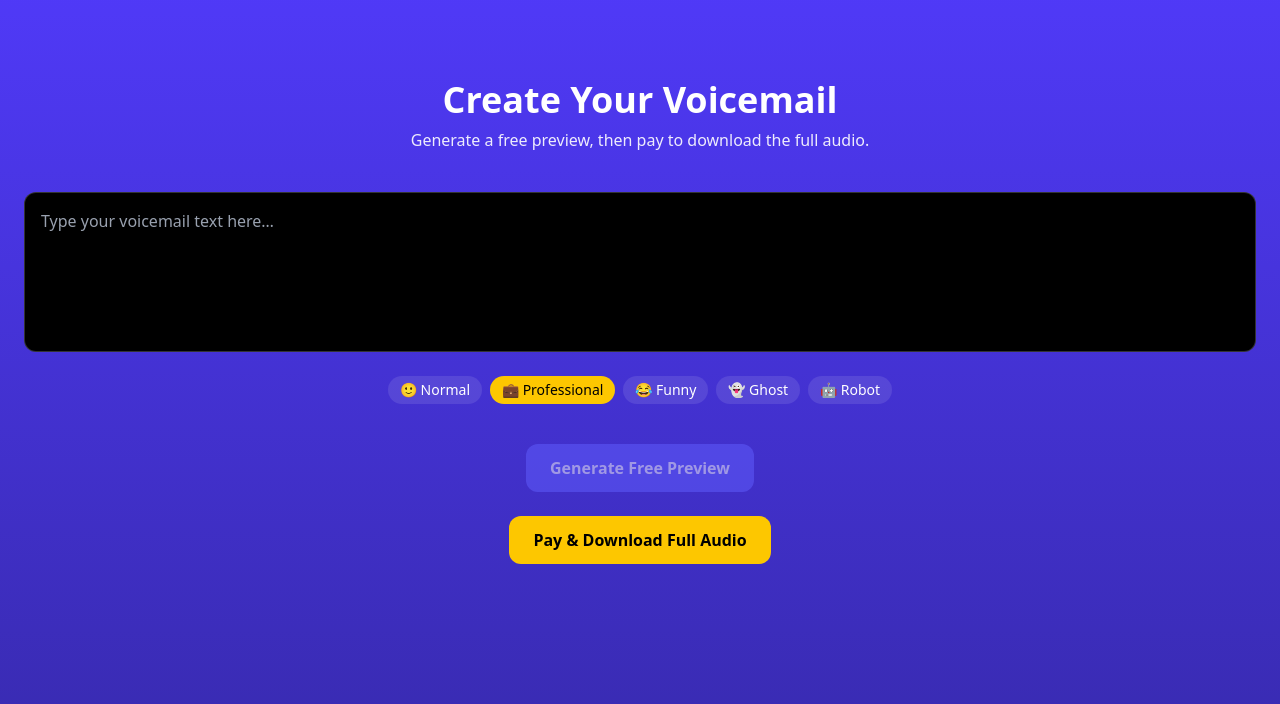
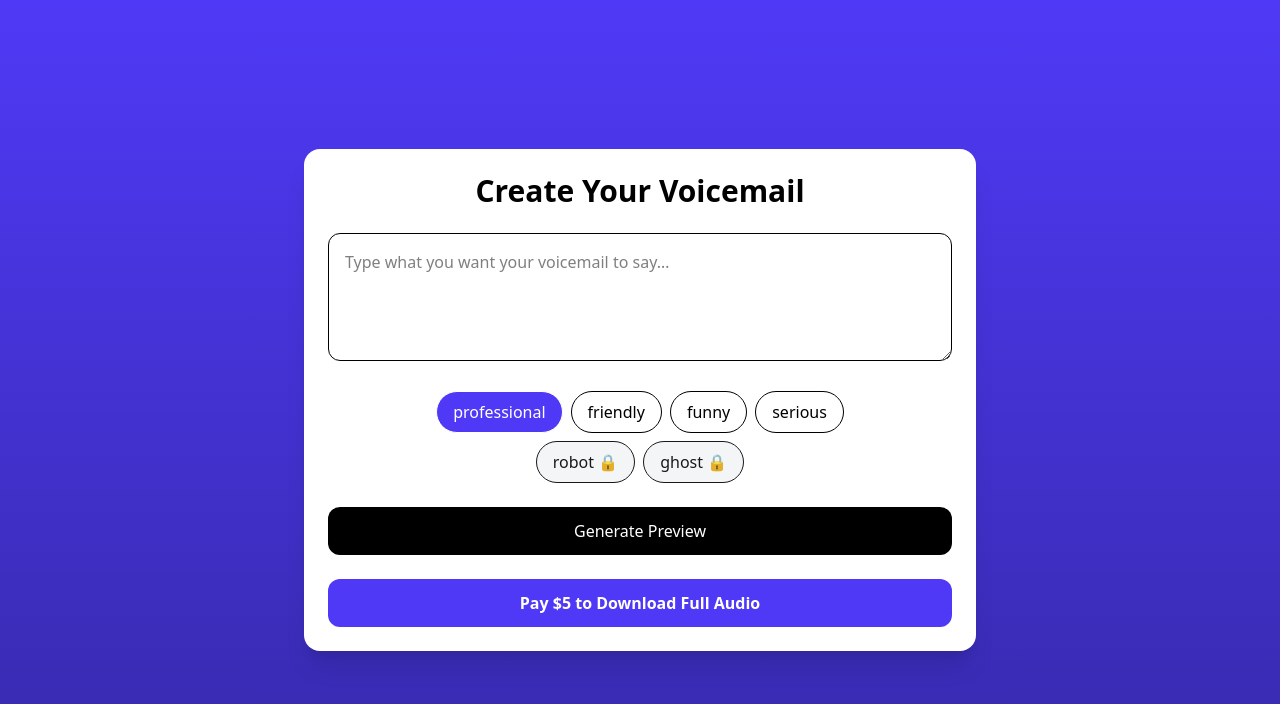
Before and after one commit to luckyone0701/voicemail-genie, a Next.js app: page /create in a window 1280 px wide. Shown: the top 704 px of the page. Built offline with nearby package versions, Linux system fonts and the light colour scheme.

Commit message:
Fix Create page + add premium upsell UI

```diff
--- a/app/create/page.tsx
+++ b/app/create/page.tsx
@@ -1,29 +1,46 @@
 "use client";
 
-import { useState } from "react";
+import { useEffect, useState } from "react";
 
-const TONES = [
-  { id: "normal", label: "🙂 Normal" },
-  { id: "professional", label: "💼 Professional" },
-  { id: "funny", label: "😂 Funny" },
-  { id: "ghost", label: "👻 Ghost" },
-  { id: "robot", label: "🤖 Robot" },
-] as const;
+type ToneId =
+  | "professional"
+  | "friendly"
+  | "funny"
+  | "serious"
+  | "robot"
+  | "ghost";
 
-type ToneId = (typeof TONES)[number]["id"];
+const FREE_TONES: ToneId[] = [
+  "professional",
+  "friendly",
+  "funny",
+  "serious",
+];
 
+const PREMIUM_TONES: ToneId[] = ["robot", "ghost"];
 
 export default function CreatePage() {
   const [text, setText] = useState("");
   const [tone, setTone] = useState<ToneId>("professional");
-  const [audioUrl, setAudioUrl] = useState<string | null>(null);
+  const [audio, setAudio] = useState<string | null>(null);
   const [loading, setLoading] = useState(false);
+  const [paid, setPaid] = useState(false);
+  const [premium, setPremium] = useState(false);
+
+  // Detect unlocks via query params
+  useEffect(() => {
+    const params = new URLSearchParams(window.location.search);
+    if (params.get("paid") === "1") setPaid(true);
+    if (params.get("upsell") === "success") {
+      setPaid(true);
+      setPremium(true);
+    }
+  }, []);
 
   async function generatePreview() {
     setLoading(true);
-    setAudioUrl(null);
+    setAudio(null);
 
-    try {
     const res = await fetch("/api/preview", {
       method: "POST",
       headers: { "Content-Type": "application/json" },
@@ -31,96 +48,126 @@ export default function CreatePage() {
     });
 
     const data = await res.json();
-      if (data.audio) setAudioUrl(data.audio);
-    } catch (e) {
-      console.error("Preview failed", e);
-    } finally {
+    if (data.audio) setAudio(data.audio);
+
     setLoading(false);
   }
-  }
 
-  async function goToCheckout() {
+  async function pay() {
     const res = await fetch("/api/checkout", { method: "POST" });
     const data = await res.json();
     window.location.href = data.url;
   }
 
+  async function upgrade() {
+    const res = await fetch("/api/checkout/upsell", {
+      method: "POST",
+      headers: { "Content-Type": "application/json" },
+      body: JSON.stringify({}),
+    });
+    const data = await res.json();
+    window.location.href = data.url;
+  }
+
   return (
-    <div className="min-h-screen bg-gradient-to-b from-indigo-600 to-indigo-800 text-white flex flex-col items-center px-6">
-      <h1 className="text-4xl font-extrabold mt-20 mb-2">
+    <div className="min-h-screen bg-gradient-to-b from-indigo-600 to-indigo-800 flex items-center justify-center p-6">
+      <div className="bg-white w-full max-w-2xl rounded-2xl p-6 space-y-6 text-center shadow-xl">
+        <h1 className="text-3xl font-bold text-black">
           Create Your Voicemail
         </h1>
-      <p className="opacity-90 mb-10 text-center">
-        Generate a free preview, then pay to download the full audio.
-      </p>
 
-      {/* Text Area */}
+        {/* TEXT INPUT */}
         <textarea
+          className="w-full h-32 border rounded-xl p-4 text-black bg-white"
+          placeholder="Type what you want your voicemail to say…"
           value={text}
           onChange={(e) => setText(e.target.value)}
-  placeholder="Type your voicemail text here…"
-  className="
-    w-full
-    h-40
-    bg-black
-    text-white
-    placeholder-gray-400
-    border border-white/20
-    rounded-xl
-    p-4
-    resize-none
-    focus:outline-none
-    focus:ring-2
-    focus:ring-yellow-400
-  "
         />
 
-      {/* Tone Buttons */}
-      <div className="flex flex-wrap justify-center gap-2 mt-6">
-  {TONES.map((t) => (
+        {/* TONES */}
+        <div className="space-y-2">
+          <div className="flex flex-wrap justify-center gap-2">
+            {FREE_TONES.map((t) => (
               <button
-      key={t.id}
-      onClick={() => setTone(t.id)}
-      className={`px-3 py-1 rounded-full text-sm font-medium transition
-        ${
-          tone === t.id
-            ? "bg-yellow-400 text-black"
-            : "bg-white/10 text-white hover:bg-white/20"
+                key={t}
+                onClick={() => setTone(t)}
+                className={`px-4 py-2 rounded-full border ${
+                  tone === t
+                    ? "bg-indigo-600 text-white"
+                    : "bg-white text-black"
                 }`}
               >
-      {t.label}
+                {t}
               </button>
             ))}
           </div>
 
+          <div className="flex flex-wrap justify-center gap-2 opacity-90">
+            {PREMIUM_TONES.map((t) => (
+              <button
+                key={t}
+                onClick={() => setTone(t)}
+                className={`px-4 py-2 rounded-full border ${
+                  tone === t
+                    ? "bg-yellow-400 text-black"
+                    : "bg-gray-100 text-black"
+                }`}
+              >
+                {t} 🔒
+              </button>
+            ))}
+          </div>
+        </div>
 
-      {/* Preview Button */}
+        {/* PREVIEW */}
         <button
           onClick={generatePreview}
-        disabled={loading || text.length < 5}
-        className="mt-10 bg-indigo-500 hover:bg-indigo-400 disabled:opacity-50 px-6 py-3 rounded-xl font-semibold"
+          disabled={loading}
+          className="w-full bg-black text-white py-3 rounded-xl"
         >
-        {loading ? "Generating…" : "Generate Free Preview"}
+          {loading ? "Generating…" : "Generate Preview"}
         </button>
 
-      {/* Audio Player */}
-      {audioUrl && (
-        <audio controls className="mt-6">
-          <source src={audioUrl} type="audio/mpeg" />
+        {audio && (
+          <audio controls className="w-full mt-2">
+            <source src={audio} type="audio/mp3" />
           </audio>
         )}
 
-      {/* Pay Button */}
+        {/* PAYWALL */}
+        {!paid && (
           <button
-  onClick={async () => {
-    const res = await fetch("/api/checkout", { method: "POST" });
-    const data = await res.json();
-    window.location.href = data.url;
-  }}
-  className="bg-yellow-400 text-black font-bold px-6 py-3 rounded-xl mt-6"
+            onClick={pay}
+            className="w-full bg-indigo-600 text-white py-3 rounded-xl font-bold"
           >
-  Pay & Download Full Audio
+            Pay $5 to Download Full Audio
           </button>
+        )}
+
+        {/* UPSSELL */}
+        {paid && !premium && (
+          <div className="border rounded-xl p-4 bg-yellow-50 text-black">
+            <h3 className="text-xl font-bold mb-2">
+              🔓 Unlock Premium Voices
+            </h3>
+            <p className="mb-3">
+              Get Robot, Ghost, and cinematic styles.
+            </p>
+            <button
+              onClick={upgrade}
+              className="w-full bg-black text-white py-2 rounded-xl"
+            >
+              Upgrade for $7
+            </button>
+          </div>
+        )}
+
+        {premium && (
+          <p className="font-semibold text-green-600">
+            Premium unlocked 🎉
+          </p>
+        )}
+      </div>
     </div>
   );
 }
```
Lines whose indentation alone changed are shown as unchanged.
